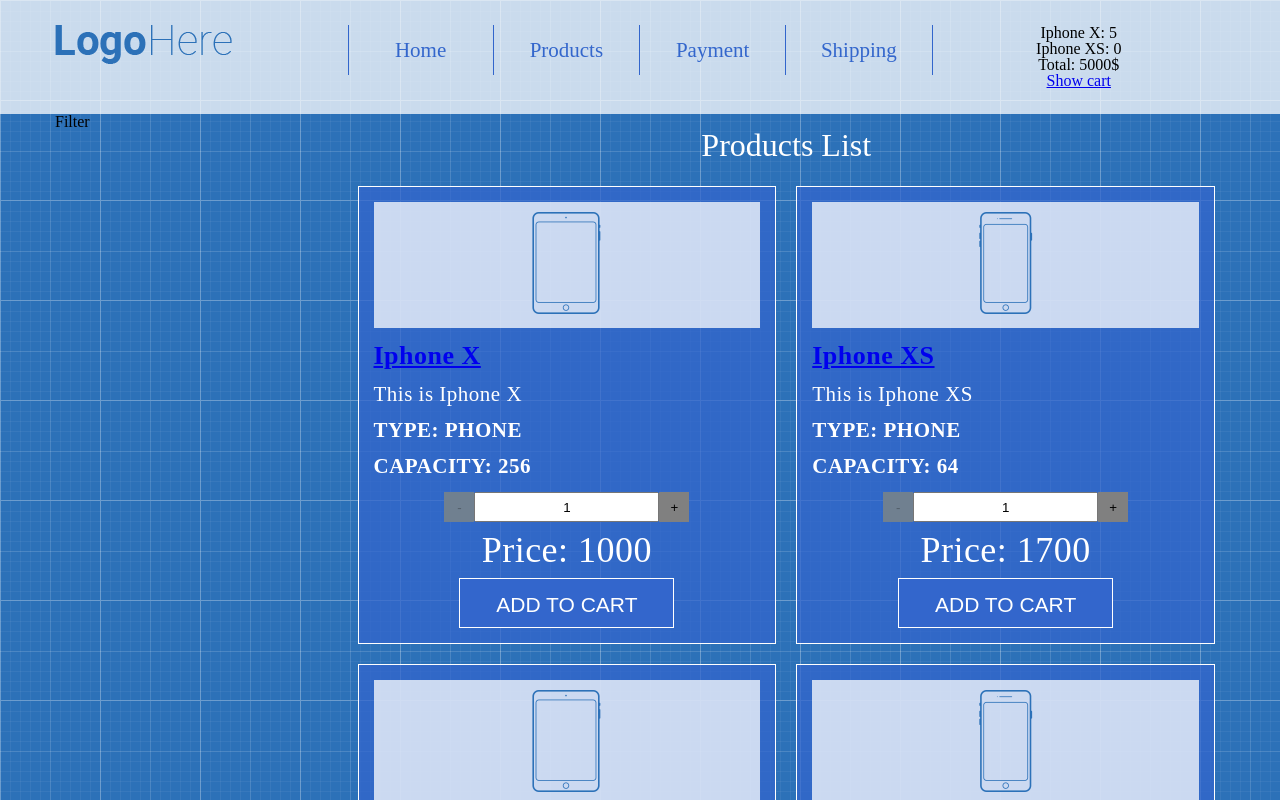
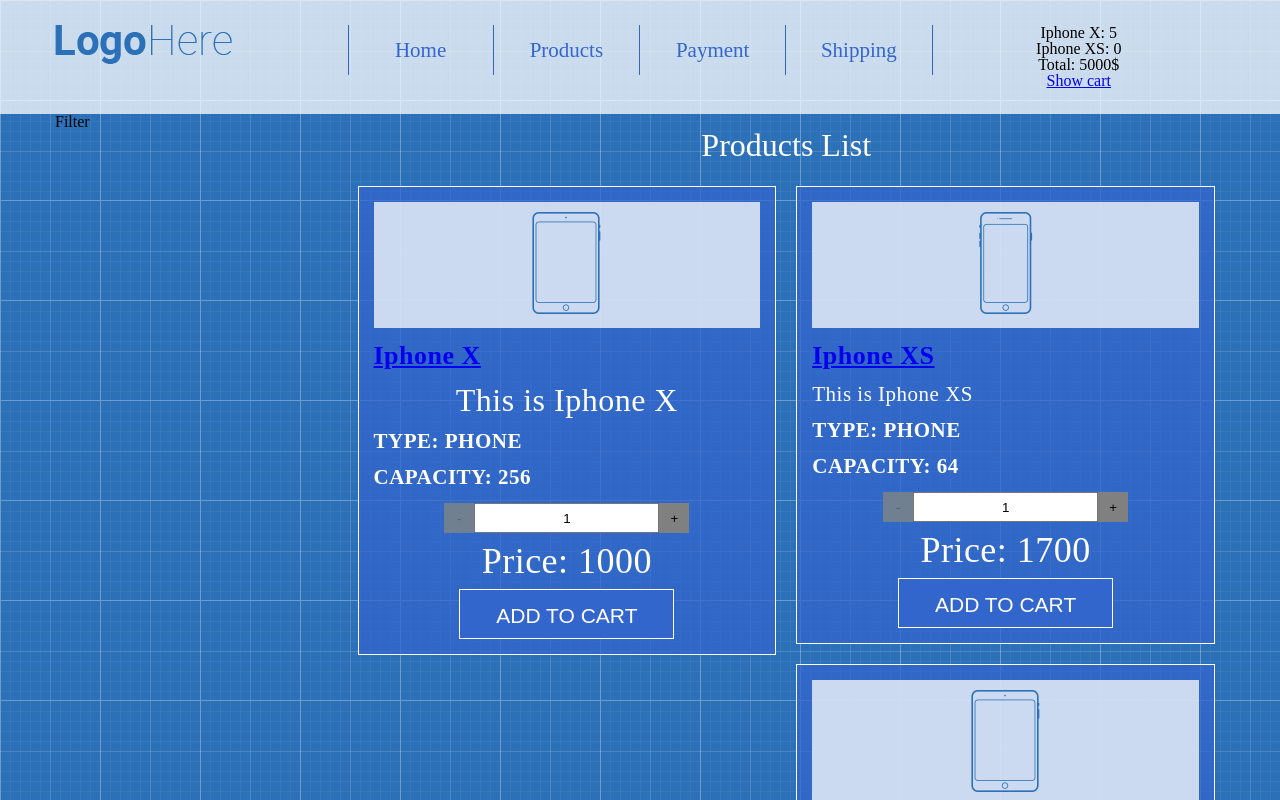
Before and after one commit to dimonkatri4/shop-project, a React (Create React App) app: page / in a window 1280 px wide. Shown: the top 800 px of the page. Built offline with nearby package versions, Linux system fonts and the light colour scheme.

Commit message:
використали dangerouslySetInnerHTML для використання html в productsData

```diff
--- a/src/App/Main/Products/ProductListItem.js
+++ b/src/App/Main/Products/ProductListItem.js
@@ -39,7 +39,11 @@
                 <div className="product-title">
                     <Link to={`/products/${id}`}>{name}</Link>
                 </div>
-                <div className="product-description">{description}</div>
+                <div className="product-description"
+                dangerouslySetInnerHTML={{
+                        __html:description
+                    }}
+                ></div>
                 <div className="product-features">Type: {type}</div>
                 <div className="product-features">Capacity: {capacity}</div>
                 <div className="product-quantity">
--- a/src/App/Main/Products/productsData.js
+++ b/src/App/Main/Products/productsData.js
@@ -2,7 +2,7 @@
     {
         id: 1,
         name:"Iphone X",
-        description:"This is Iphone X",
+        description:"<h1 class='page-title'>This is Iphone X</h1>",
         type:"Phone",
         capacity:256,
         price:1000,
```
